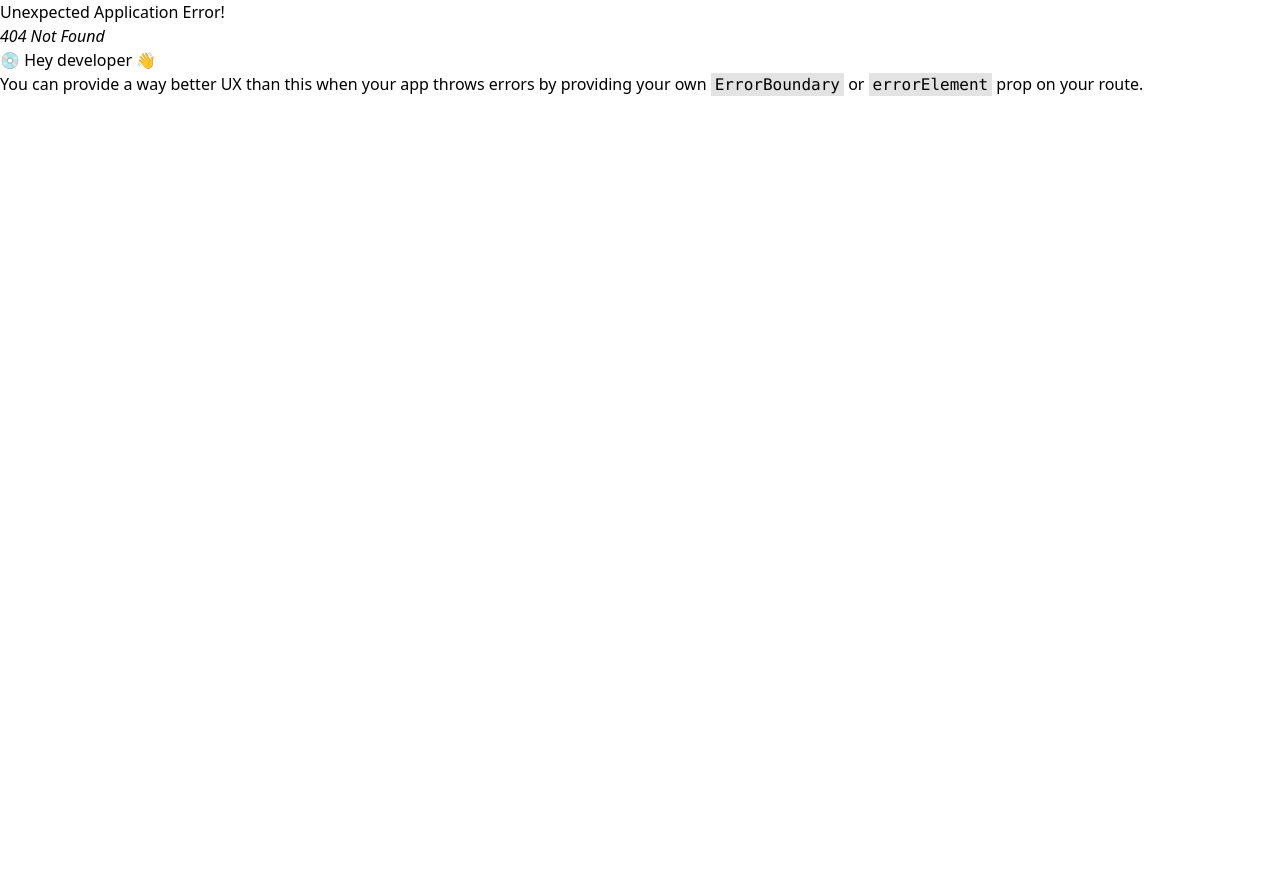
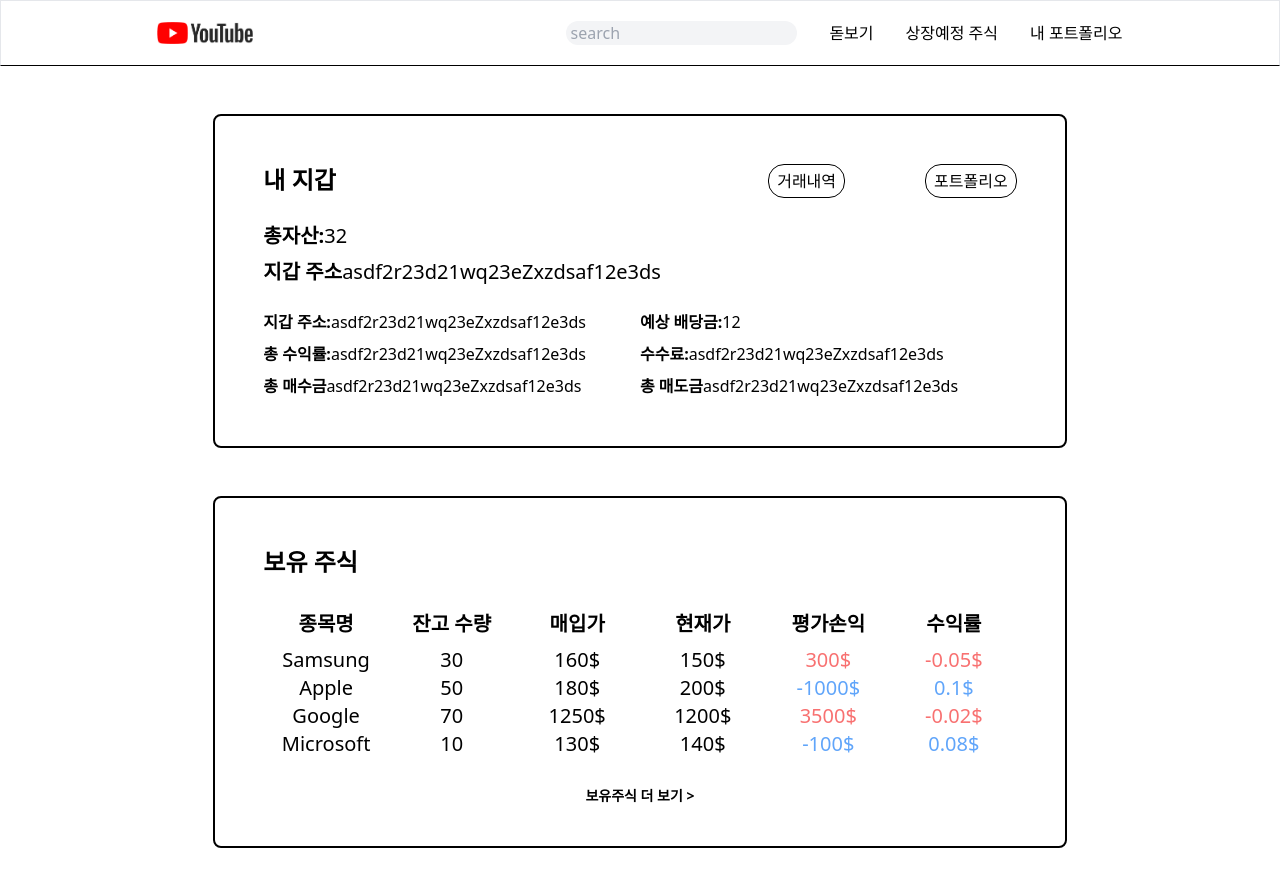
Before and after one commit to jijiho/codestates---NFT, a React (Create React App) app: page /myPortfolio in a window 1280 px wide. Before the commit this address had no page. Shown: the top 894 px of the page. Before the commit the page ends 800 px from the top, so only its background shows below. Built offline with nearby package versions, Linux system fonts and the light colour scheme.

Commit message:
portfolio added

```diff
--- a/src/components/Header.jsx
+++ b/src/components/Header.jsx
@@ -18,7 +18,14 @@
 
         <div className="flex gap-8">
           <div>
-              <input className="bg-gray-100 rounded-full focus:outline-none" type="text" placeholder=" search" onChange={(e) => setSearch(e.target.value)} onFocus={() => setSearchFocus(true)} onBlur={() => setSearchFocus(false)} />
+            <input
+              className="bg-gray-100 rounded-full focus:outline-none"
+              type="text"
+              placeholder=" search"
+              onChange={(e) => setSearch(e.target.value)}
+              onFocus={() => setSearchFocus(true)}
+              onBlur={() => setSearchFocus(false)}
+            />
             {searchFocus && <SearchResult searchTxt={search} />}
           </div>
           <div>
@@ -28,7 +35,7 @@
             <Link to={"/aa"}>상장예정 주식</Link>
           </div>
           <div>
-              <Link to={"/aa"}>내 포트폴리오</Link>
+            <Link to={"/myPortfolio"}>내 포트폴리오</Link>
           </div>
         </div>
       </div>
--- a/src/dataSet.js
+++ b/src/dataSet.js
@@ -519,3 +519,158 @@
     },
   ],
 };
+
+export const stockDataForPortfolio = [
+  {
+    name: "Samsung",
+    ticker: "SAM",
+    amount: "30",
+    yieldRate: "-0.05",
+    priceNow: 150,
+    priceThen: 160,
+  },
+  {
+    name: "Apple",
+    ticker: "APPL",
+    amount: "50",
+    yieldRate: "0.1",
+    priceNow: 200,
+    priceThen: 180,
+  },
+  {
+    name: "Google",
+    ticker: "GOOGL",
+    amount: "70",
+    yieldRate: "-0.02",
+    priceNow: 1200,
+    priceThen: 1250,
+  },
+  {
+    name: "Microsoft",
+    ticker: "MSFT",
+    amount: "10",
+    yieldRate: "0.08",
+    priceNow: 140,
+    priceThen: 130,
+  },
+  {
+    name: "Amazon",
+    ticker: "AMZN",
+    amount: "20",
+    yieldRate: "0.15",
+    priceNow: 1800,
+    priceThen: 1700,
+  },
+  {
+    name: "Facebook",
+    ticker: "FB",
+    amount: "39",
+    yieldRate: "-0.01",
+    priceNow: 190,
+    priceThen: 190,
+  },
+  {
+    name: "Netflix",
+    ticker: "NFLX",
+    amount: "134",
+    yieldRate: "0.05",
+    priceNow: 350,
+    priceThen: 330,
+  },
+  {
+    name: "Tesla",
+    ticker: "TSLA",
+    amount: "20",
+    yieldRate: "0.02",
+    priceNow: 500,
+    priceThen: 480,
+  },
+  {
+    name: "Alphabet",
+    ticker: "GOOGL",
+    amount: "23",
+    yieldRate: "-0.03",
+    priceNow: 1200,
+    priceThen: 1230,
+  },
+  {
+    name: "Visa",
+    ticker: "V",
+    amount: "633",
+    yieldRate: "0.06",
+    priceNow: 200,
+    priceThen: 190,
+  },
+  {
+    name: "JPMorgan Chase",
+    ticker: "JPM",
+    amount: "89",
+    yieldRate: "-0.04",
+    priceNow: 100,
+    priceThen: 105,
+  },
+  {
+    name: "Walmart",
+    ticker: "WMT",
+    amount: "20",
+    yieldRate: "0.03",
+    priceNow: 120,
+    priceThen: 115,
+  },
+  {
+    name: "Coca-Cola",
+    ticker: "KO",
+    amount: "20",
+    yieldRate: "0.07",
+    priceNow: 50,
+    priceThen: 45,
+  },
+  {
+    name: "Pfizer",
+    ticker: "PFE",
+    amount: "20",
+    yieldRate: "-0.02",
+    priceNow: 80,
+    priceThen: 82,
+  },
+  {
+    name: "Procter & Gamble",
+    ticker: "PG",
+    amount: "21",
+    yieldRate: "0.05",
+    priceNow: 100,
+    priceThen: 95,
+  },
+  {
+    name: "Johnson & Johnson",
+    ticker: "JNJ",
+    amount: "65",
+    yieldRate: "0.03",
+    priceNow: 130,
+    priceThen: 125,
+  },
+  {
+    name: "McDonald's",
+    ticker: "MCD",
+    amount: "80",
+    yieldRate: "-0.01",
+    priceNow: 150,
+    priceThen: 152,
+  },
+  {
+    name: "Intel",
+    ticker: "INTC",
+    amount: "200",
+    yieldRate: "0.04",
+    priceNow: 50,
+    priceThen: 48,
+  },
+  {
+    name: "IBM",
+    ticker: "IBM",
+    amount: "665",
+    yieldRate: "-0.03",
+    priceNow: 120,
+    priceThen: 123,
+  },
+];
--- /dev/null
+++ b/src/router/portfolio/Portfolio.jsx
@@ -0,0 +1,148 @@
+import { stockDataForPortfolio } from "../../dataSet";
+
+export default function PortfolioPage() {
+  const dataOwn = stockDataForPortfolio.slice(0, 4);
+
+  return (
+    <div className="flex flex-col w-8/12 mx-auto">
+      <div className="w-full border-black border-2 mt-12 px-12 py-12 rounded-lg flex flex-col gap-2">
+        <div className="flex justify-between">
+          <p className="text-2xl font-bold ">내 지갑</p>
+          <div className=" flex gap-20">
+            <div className="px-2 py-1 border border-black rounded-2xl hover:cursor-pointer hover:bg-yellow-200">
+              거래내역
+            </div>
+            <div className="px-2 py-1 border border-black rounded-2xl hover:cursor-pointer hover:bg-yellow-200">
+              포트폴리오
+            </div>
+          </div>
+        </div>
+        <p className="text-xl pt-4">
+          <span className=" font-bold">총자산:</span>
+          {userData.totalMoney}
+        </p>
+        <p className="text-xl pb-4 ">
+          <span className=" font-bold">지갑 주소</span>
+          {userData.walletAddress}
+        </p>
+
+        <div className="text-mg flex">
+          <div className="w-1/2">
+            <span className="font-bold">지갑 주소:</span>
+            {userData.walletAddress}
+          </div>
+          <div className="w-1/2">
+            <span className="font-bold">예상 배당금:</span>
+            {userData.expectSalary}
+          </div>
+        </div>
+        <div className="text-mg flex">
+          <div className="w-1/2">
+            <span className="font-bold">총 수익률:</span>
+            {userData.walletAddress}
+          </div>
+          <div className="w-1/2">
+            <span className="font-bold">수수료:</span>
+            {userData.walletAddress}
+          </div>
+        </div>
+        <div className="text-mg flex">
+          <div className="w-1/2">
+            <span className="font-bold">총 매수금</span>
+            {userData.walletAddress}
+          </div>
+          <div className="w-1/2">
+            <span className="font-bold">총 매도금</span>
+            {userData.walletAddress}
+          </div>
+        </div>
+      </div>
+
+      <div className="w-full border-black border-2 mt-12 px-12 py-8 rounded-lg flex flex-col gap-2">
+        <p className="text-2xl font-bold my-4">보유 주식</p>
+        <div className="flex flex-col">
+          <div className="flex font-bold text-xl justify-between  text-center my-2">
+            <div className="w-1/6">종목명</div>
+            <div className="w-1/6">잔고 수량</div>
+            <div className="w-1/6">매입가</div>
+            <div className="w-1/6">현재가</div>
+            <div className="w-1/6">평가손익</div>
+            <div className="w-1/6">수익률</div>
+          </div>
+          <div className="flex flex-col text-center">
+            {dataOwn.map((el) => {
+              const ratedYeild = (el.priceThen - el.priceNow) * el.amount;
+              return (
+                <div className="flex  text-xl justify-between ">
+                  <div className="w-1/6">{el.name}</div>
+                  <div className="w-1/6">{el.amount}</div>
+                  <div className="w-1/6">{el.priceThen}$</div>
+                  <div className="w-1/6">{el.priceNow}$</div>
+                  <div
+                    className={`w-1/6 ${
+                      ratedYeild >= 0 ? "text-red-400" : "text-blue-400"
+                    }`}
+                  >
+                    {ratedYeild}$
+                  </div>
+                  <div
+                    className={`w-1/6 ${
+                      ratedYeild >= 0 ? "text-red-400" : "text-blue-400"
+                    }`}
+                  >
+                    {el.yieldRate}$
+                  </div>
+                </div>
+              );
+            })}
+            <button className="ml-10/12 self-center  mt-5 text-sm font-semibold p-2">
+              보유주식 더 보기 {">"}
+            </button>
+          </div>
+        </div>
+      </div>
+
+      <div className="w-full border-black border-2 mt-12 px-12 py-8 rounded-lg flex flex-col gap-2">
+        <p className="text-2xl font-bold ">주주총회</p>
+        <div className="flex flex-col text-xl justify-between   my-2">
+          <div className="w-1/6">삼성전자</div>
+          <div className="w-1/6">ibm</div>
+          <div className="w-1/6">Johnson & Johnson</div>
+          <div className="w-1/6">Walmart</div>
+          <div className="w-1/6">Alphabet</div>
+          <div className="w-1/6">Netflix</div>
+        </div>
+      </div>
+      <div className="w-full border-black border-2 mt-12 px-12 py-8 rounded-lg flex flex-col gap-2">
+        <p className="text-2xl font-bold ">대기중인 내 주문</p>
+        <div className="flex flex-col text-xl justify-between   my-2">
+          <div className="w-1/6">삼성전자</div>
+          <div className="w-1/6">ibm</div>
+          <div className="w-1/6">Johnson & Johnson</div>
+          <div className="w-1/6">Walmart</div>
+          <div className="w-1/6">Alphabet</div>
+          <div className="w-1/6">Netflix</div>
+        </div>
+      </div>
+    </div>
+  );
+}
+
+const userData = {
+  walletAddress: "asdf2r23d21wq23eZxzdsaf12e3ds",
+  expectSalary: "12",
+  totalMoney: "32",
+  walletAddress: "asdf2r23d21wq23eZxzdsaf12e3ds",
+  walletAddress: "asdf2r23d21wq23eZxzdsaf12e3ds",
+  walletAddress: "asdf2r23d21wq23eZxzdsaf12e3ds",
+  walletAddress: "asdf2r23d21wq23eZxzdsaf12e3ds",
+};
+
+// {
+//     name: "Samsung",
+//     ticker: "SAM",
+//     amount: "20",
+//     yieldRate: "-0.05",
+//     priceNow: "$150",
+//     "price then": "$160",
+//   },
--- a/src/router/router.js
+++ b/src/router/router.js
@@ -4,6 +4,7 @@
 import StockDetail from "./stockDetailPage/stockDetail";
 import { loaderForDetail } from "./stockDetailPage/stockDetail";
 import OrderBook from "./orderBook/OrderBook";
+import PortfolioPage from "./portfolio/Portfolio";
 
 const router = createBrowserRouter([
   {
@@ -17,6 +18,10 @@
         loader: loaderForDetail,
       },
       { path: "stockDetail/:stockId/orderBook", element: <OrderBook /> },
+      {
+        path: "myPortfolio/",
+        element: <PortfolioPage />,
+      },
     ],
   },
 ]);
```
Lines whose indentation alone changed are shown as unchanged.
